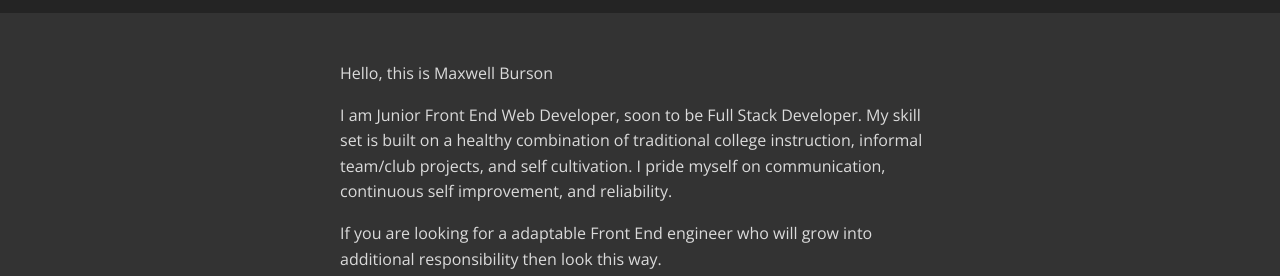
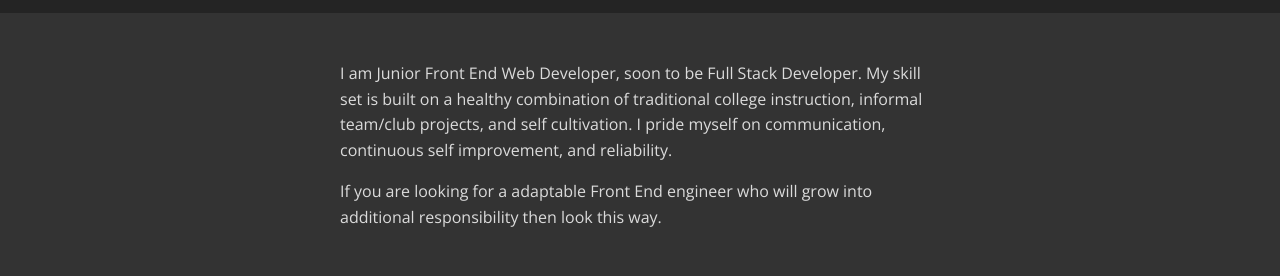
Before and after one commit to maxburs/blog-old, a website: page index.html in a window 1280 px wide. Shown: the part 235-511 px from the top of the page. Drawn offline with nearby package versions, Linux system fonts and the light colour scheme.

Commit message:
changed bio

```diff
--- a/index.html
+++ b/index.html
@@ -19,7 +19,6 @@
         </header>
         <section id="biography" >
             <h2>Biography</h2>
-            <p>Hello, this is Maxwell Burson</p>
             <p>I am Junior Front End Web Developer, soon to be Full Stack Developer. My  skill set is built on a healthy combination of traditional college instruction, informal team/club projects, and self cultivation. I pride myself on communication, continuous self improvement, and reliability.</p>
             <p>If you are looking for a adaptable Front End engineer who will grow into additional responsibility then look this way.<p>
         </section>
```
